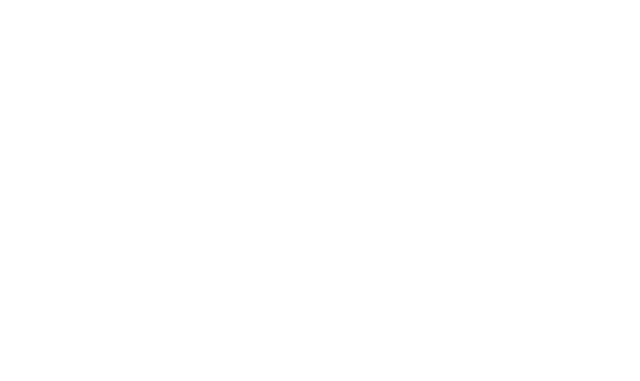
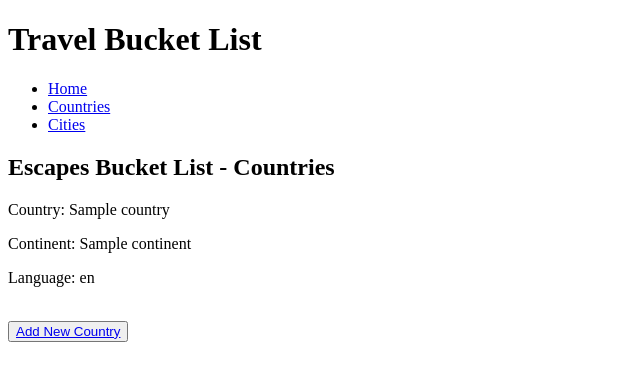
Before and after one commit to judes77/bucket_list_python_project, a Flask app: page /countries in a window 1280 px wide. Before the commit the part shown is empty. Shown: the top 381 px of the page, without its empty margins (0-640 px from the left). Run offline with Flask 2, Linux system fonts and the light colour scheme; a database or web service that is not in the repository returns one stand-in record (values such as "Sample title"); some libraries are stand-ins or nearby versions.

Commit message:
works on templates, adds more repo functions

```diff
--- a/console.py
+++ b/console.py
@@ -15,10 +15,10 @@
 country_repository.save(country2)
 
 # print(country_repository.save(country1))
-# print(country_repository.save(country2))
+print(country_repository.save(country2))
 
 # print(country_repository.select_all())
 
-print(country_repository.select(country1.id))
+# print(country_repository.select(country1.id))
 
 pdb.set_trace()
--- a/controllers/countries_controller.py
+++ b/controllers/countries_controller.py
@@ -1,11 +1,13 @@
 from flask import Blueprint, Flask, redirect, render_template, request
 
 from models.country import Country
-import repositories.country_repository as country_repository
-
+# import repositories.country_repository as country_repository
+from repositories import country_repository
 countries_blueprint = Blueprint("countries", __name__)
 
+
+# INDEX
 @countries_blueprint.route('/countries')
 def countries():
     countries = country_repository.select_all()
-    return render_template('/countries/index.html', countries = countries)
+    return render_template('countries/index.html', all_countries = countries)
--- a/repositories/country_repository.py
+++ b/repositories/country_repository.py
@@ -29,10 +29,20 @@
     result = run_sql(sql, values)[0]
 
     if result is not None:
-        country = Country(result['name'], result['continent'], result['language'])
+        country = Country(result['name'], result['continent'], result['language'], result['id'])
     return country
 
 
 def delete_all():
     sql = "DELETE  FROM countries"
     run_sql(sql)
+
+def delete(id):
+    sql = "DELETE  FROM countries WHERE id = %s"
+    values = [id]
+    run_sql(sql, values)
+
+def update(country):
+    sql = "UPDATE countries SET (name, continent, language) = (%s, %s, %s) WHERE id = %s"
+    values = [country.name, country.continent, country.language, country.id]
+    run_sql(sql, values)
--- a/templates/base.html
+++ b/templates/base.html
@@ -11,18 +11,20 @@
         <nav>
             <ul>
                 <li>
-                    <a href="/home">Home</a>
+                    <a href="/">Home</a>
                 </li>
                 <li>
                     <a href="/countries">Countries</a>
                 </li>
                 <li>
-                    <a href="cities">Cities</a>
+                    <a href="/cities">Cities</a>
                 </li>
             </ul>
         </nav>
     </header>
 <body>
+   {% block content %}
 
+   {% endblock content %}
 </body>
 </html>
--- a/templates/countries/index.html
+++ b/templates/countries/index.html
@@ -0,0 +1,18 @@
+{% extends 'base.html' %}
+
+{% block content %}
+<h2>Escapes Bucket List - Countries</h2>
+
+{% for country in all_countries %}
+
+		<p>Country: {{ country.name }}</p>
+        <p>Continent: {{ country.continent }}</p>
+        <p>Language: {{ country.language }}</p>
+	     <br>
+
+{% endfor %}
+
+<button><a href="/countries/new">Add New Country</a></button>
+
+
+{% endblock content %}
```
